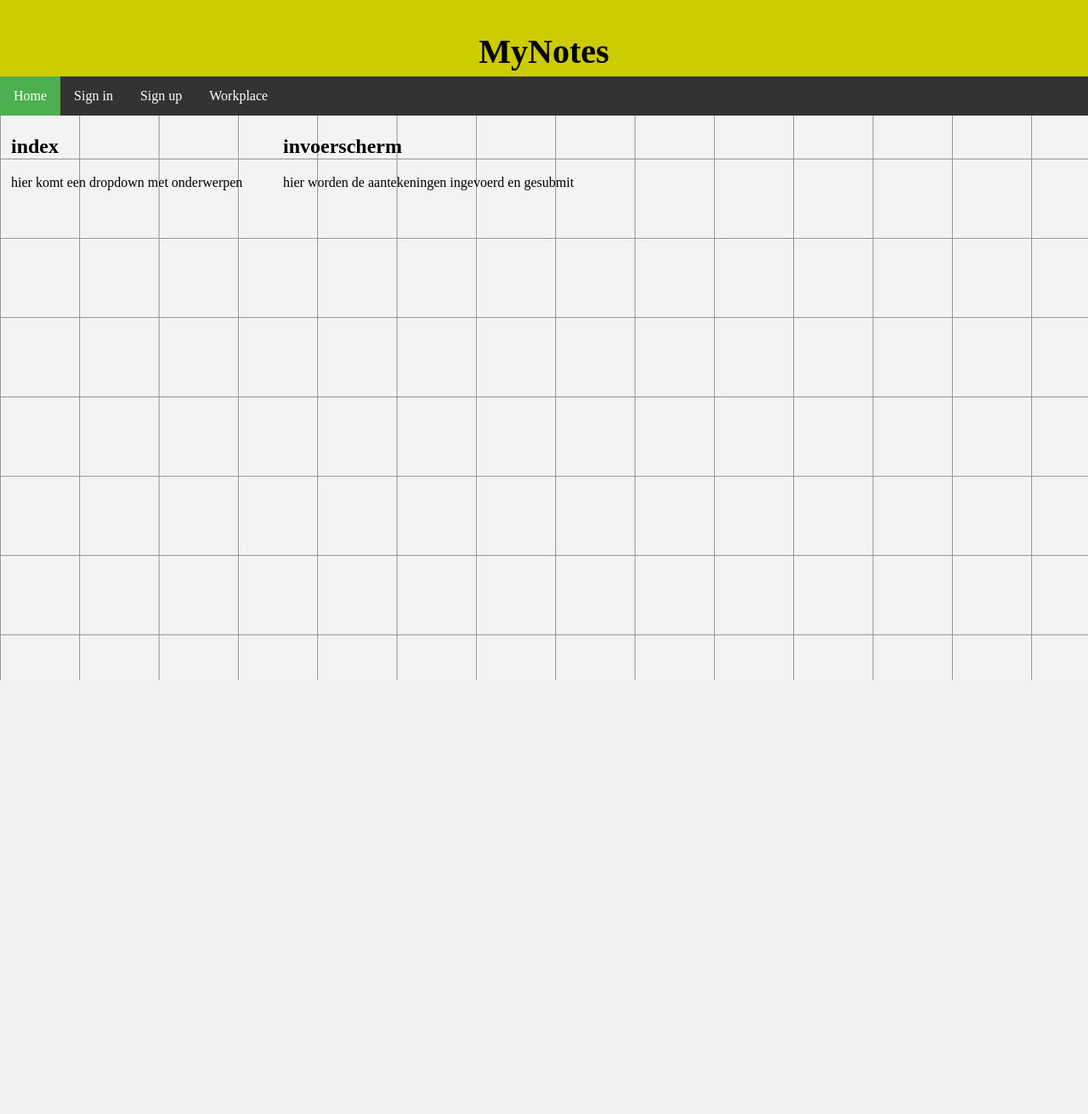
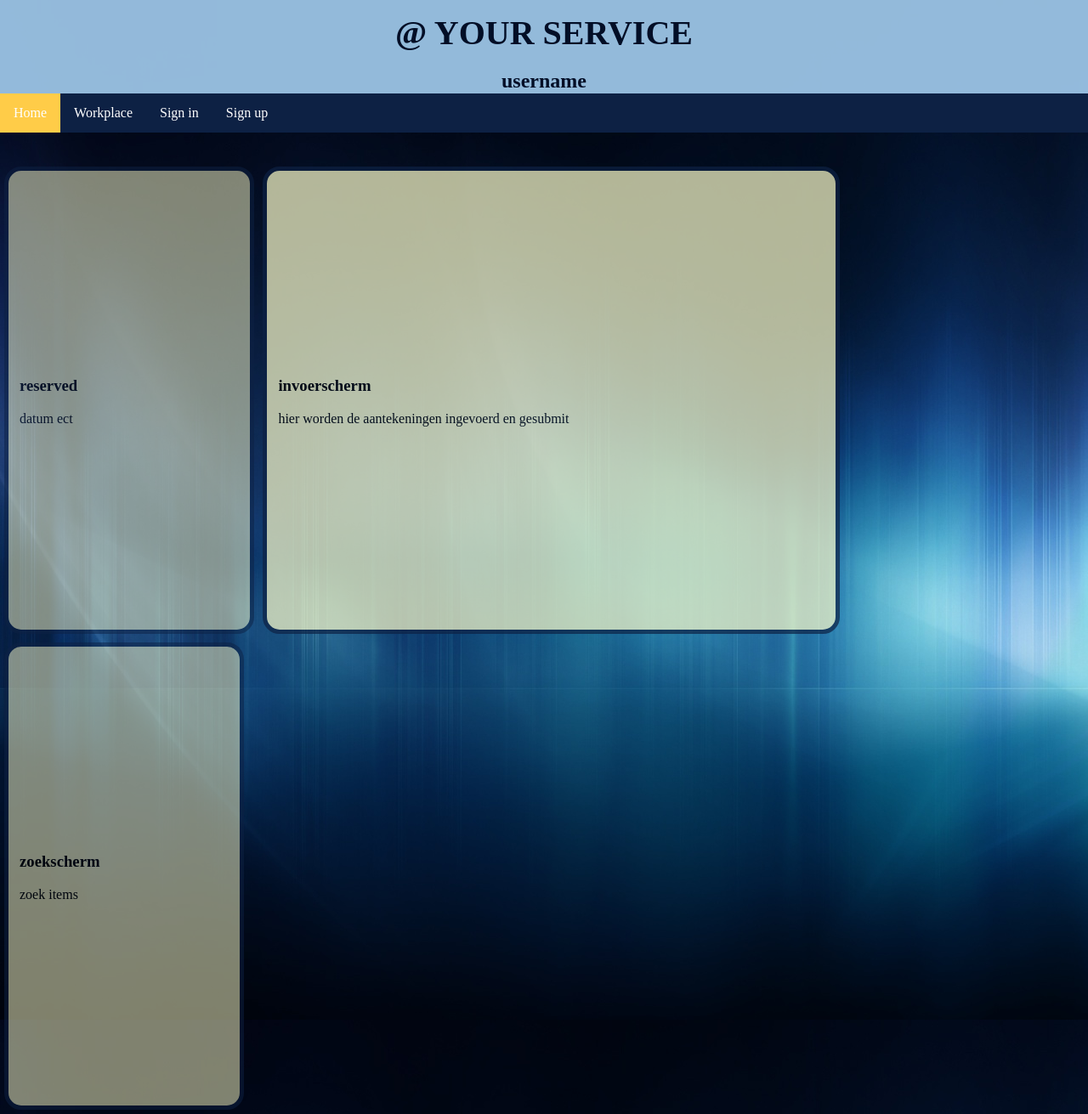
Before and after one commit to sgehin/InvoerAantekeningen, a PHP site: page /workplace.php in a window 1280 px wide; the page is wider, and only the part inside the window is pictured. Shown: that part at 85% size. Before the commit the page ends 800 px from the top of that part, so only its background shows below. Run offline with PHP 8.4, Linux system fonts and the light colour scheme.

Commit message:
opzet layout for presentatie

```diff
--- a/MyStyle.css
+++ b/MyStyle.css
@@ -4,18 +4,24 @@
 
 body {
     margin: 0;
-    background-image: url(img/ruitpatroon.jpg);
-    height: 10px;
+    background-image: url(img/bleu1.jpg);
+     height: auto;
+    width: 100%;
+    //height: 10px;
 
 }
 
 /* Style the header */
 .header {
-    background-color: #cccc00;
-    padding: 10px;
+    opacity: 0.9;
+    background-color: #A3CEF0;
+    padding: 15px;
     text-align: center;
-    height:90px;
+    height:110px;
 
+}
+#head{
+    color: #030F29;
 }
 
 /* NavBAr */
@@ -24,7 +30,7 @@ ul {
     margin: 0;
     padding: 0;
     overflow: hidden;
-    background-color: #333;
+    background-color: #0D2144;
 }
 
 li {
@@ -32,6 +38,7 @@ li {
 }
 
 li a {
+
     display: block;
     color: white;
     text-align: center;
@@ -40,16 +47,24 @@ li a {
 }
 
 li a:hover:not(.active) {
-    background-color: #111;
+    background-color: #1D3E71;
 }
 
 .active {
-    background-color: #4CAF50;
+    background-color: #FFCC48;
+}
+#spaceline{
+    height: 35px;
 }
 
 
 h1 {
+    color: white;
     font-size: 40px;
+    margin: auto;
+}
+h2 {
+    color: white;
 }
 .knop {
     background-color: #cccc00;
@@ -63,20 +78,54 @@ h1 {
     width: 1590px;
 }
 .column {
+
     float: left;
 }
 
-/* Left and right column */
+/* Left mid and right column */
 .column.side {
-    width: 25%;
+
+    opacity: 0.5;
+    background-color: #ffffcc;
+    width: 23%;
+    height: 550px;
+    margin: 5px;
     padding-left: 10px;
+    align-content: center;
+    border-style: solid;
+    border-radius: 20px;
+    border: 5px solid #0D2144;
+
 
 }
 
 /* Middle column */
 .column.middle {
-    width: 75%;
+    opacity: 0.7;
+    background-color: #ffffcc;
+    width: 53%;
+    height: 550px;
+    margin: 5px;
     padding-left: 10px;
+    align-content: center;
+    border-style: solid;
+    border-radius: 20px;
+    border: 5px solid #0D2144;
+
+}
+/* right column */
+.column.right {
+    opacity: 0.5;
+    background-color: #ffffcc;
+    width: 22%;
+    height: 550px;
+    margin: 5px;
+    padding-left: 10px;
+    align-content: center;
+    border-style: solid;
+    border-radius: 20px;
+    border: 5px solid #0D2144;
+
 }
 /* form */
 .LogForm {
--- /dev/null
+++ b/headscript.js
@@ -0,0 +1,37 @@
+// link back button
+function home(){
+                document.location ='index.php';
+}
+
+
+function inlog(){
+                document.location ='login.php';
+}
+function validate(form){
+                fail = validateUname(form.Uname.value)
+                fail += validatepassword(form.password.value)
+                fail += validatefname(form.fname.value)
+                fail += validatelname(form.lname.value)
+                fail += validateusremail(form.usremail.value)
+                if (fail == "")
+                    return true
+                else {
+                    alert(fail)
+                    return false
+                }
+            }
+            function validateUname(field){
+                return(field == "") ? "No username was entered.\n" : ""
+            }
+            function validatepassword(field){
+                return(field == "") ? "No password was entered.\n" : ""
+            }
+            function validatefname(field){
+                return(field == "") ? "No firstname was entered.\n" : ""
+            }
+            function validatelname(field){
+                return(field == "") ? "No lasttname was entered.\n" : ""
+            }
+            function validateusremail(field){
+                return(field == "") ? "No e-mail was entered.\n" : ""
+            }
--- a/nbproject/private/private.xml
+++ b/nbproject/private/private.xml
@@ -4,6 +4,7 @@
     <open-files xmlns="http://www.netbeans.org/ns/projectui-open-files/2">
         <group>
             <file>file:/C:/xampp/htdocs/InvoerAantekeningen/Login.php</file>
+            <file>file:/C:/xampp/htdocs/InvoerAantekeningen/workplace.php</file>
             <file>file:/C:/xampp/htdocs/InvoerAantekeningen/Headscript.js</file>
             <file>file:/C:/xampp/htdocs/InvoerAantekeningen/general.php</file>
             <file>file:/C:/xampp/htdocs/InvoerAantekeningen/MyStyle.css</file>
--- a/workplace.php
+++ b/workplace.php
@@ -5,8 +5,8 @@
         <meta charset="UTF-8">
         <link rel="shortcut icon" href="img/logo_bas.png" />
         <link rel="stylesheet" type="text/css" href="MyStyle.css">
-        <script src="myscripts.js"></script>
-        <title>myNotes</title>
+        <script src="headscript.js"></script>
+        <title>@ YOUR SERVICE</title>
         <style>
 
         </style>
@@ -17,22 +17,24 @@
     </head>
     <body>
         <div class="header">
-            <h1>MyNotes</h1>
+            <h1 id="head">@ YOUR SERVICE</h1>
+            <h2 id="head">username</h2>
         </div>
-
         <ul>
             <li><a class="active" href=index.php>Home</a></li>
+            <li><a href=workplace.php>Workplace</a></li>
             <li><a href=login.php>Sign in</a></li>
-            <li><a href=CreateAccount.php>Sign up</a></li>
-            <li><a href=workplace.php>Workplace</a></li>
+            <li><a href=createAccount.php>Sign up</a></li>
         </ul>
+        <div id="spaceline">
+        </div>
     <colum><div class="row">
             <div class="column side">
                 <table id=index>
                     <tr>
                         <td>
-                            <h2>index</h2>
-                            <p>hier komt een dropdown met onderwerpen </p>
+                            <h3>reserved</h3>
+                            <p color="white">datum ect </p>
                         </td>
                     </tr>
                 </table>
@@ -41,8 +43,18 @@
                 <table id=index2>
                     <tr>
                         <td>
-                <h2>invoerscherm</h2>
+                <h3>invoerscherm</h3>
                 <p>hier worden de aantekeningen ingevoerd en gesubmit</p>
+                 </td>
+                    </tr>
+                </table>
+            </div>
+            <div class="column right">
+                <table id=index2>
+                    <tr>
+                        <td>
+                <h3>zoekscherm</h3>
+                <p>zoek items</p>
                  </td>
                     </tr>
                 </table>
```
Also changed, not shown: CreateAccount.php (deleted, +0 -108 lines), Headscript.js (deleted, +0 -9 lines), createAccount.php (added, +56 -0 lines), general.php (+31 -25 lines), index.php (+5 -8 lines), login.php (renamed from Login.php, +9 -7 lines), img/bleu1.jpg (added), img/ruitpatroon.jpg (deleted).
